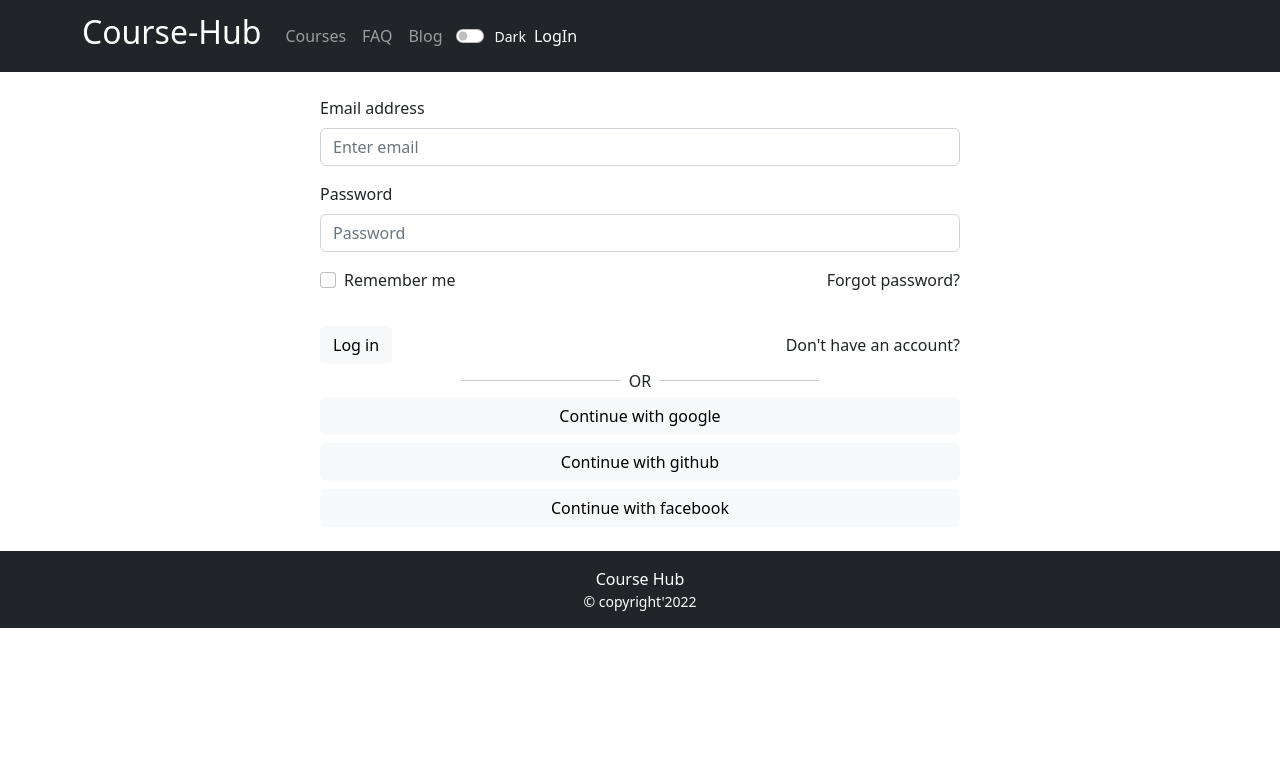
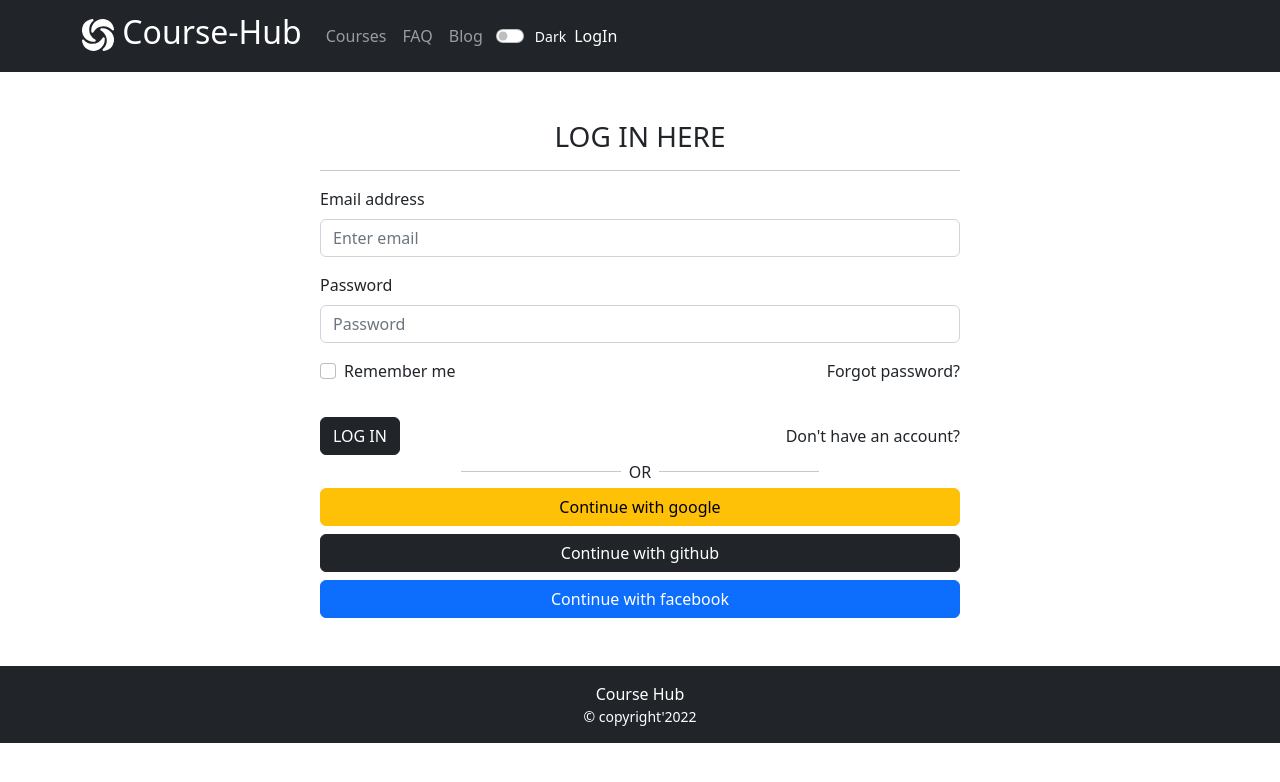
Before and after one commit to e-mm-u/Course-Hub-client, a React (Create React App) app: page /login in a window 1280 px wide. Shown: the top 782 px of the page. Built offline with nearby package versions, Linux system fonts and the light colour scheme; no server answers.

Commit message:
login-register-logo modified

```diff
--- a/src/components/courses/CourseSummaryCard.js
+++ b/src/components/courses/CourseSummaryCard.js
@@ -1,7 +1,6 @@
 import React from 'react';
 import { Button, Image } from 'react-bootstrap';
 import { LinkContainer } from 'react-router-bootstrap';
-import { FiDownload } from 'react-icons/fi';
 import { BsStarHalf } from 'react-icons/bs';
 
 const CourseSummaryCard = ({ course }) => {
--- a/src/components/logs/Login.js
+++ b/src/components/logs/Login.js
@@ -26,7 +26,7 @@ const Login = () => {
                 const user = userCredential.user;
                 console.log(user);
                 form.reset();
-                navigate(from , {replace:true});
+                navigate(from, { replace: true });
             }).catch(err => seterr(err.message))
 
     }
@@ -35,26 +35,30 @@ const Login = () => {
         googleLogin()
             .then((userCredential) => {
                 const user = userCredential.user;
-                navigate(from , {replace:true});
+                navigate(from, { replace: true });
             }).catch(err => console.error(err.message))
     }
     const handleGithubLogin = () => {
         githubLogin()
-            .then((userCredential)=>{
+            .then((userCredential) => {
                 const user = userCredential.user;
-                navigate(from , {replace:true});
-            }).catch(err=>console.error(err.message))
+                navigate(from, { replace: true });
+            }).catch(err => console.error(err.message))
     }
     const handleFacebookLogin = () => {
         facebookLogin()
-            .then((userCredential)=>{
+            .then((userCredential) => {
                 const user = userCredential.user;
-                navigate(from , {replace:true});
-            }).catch(err=>console.error(err.message))
+                navigate(from, { replace: true });
+            }).catch(err => console.error(err.message))
     }
 
     return (
-        <div className='w-50 mx-auto my-4'>
+        <div className='w-50 mx-auto my-5'>
+            <div className='text-center'>
+                <h3 >LOG IN HERE</h3>
+                <hr />
+            </div>
             <Form onSubmit={handleLogin}>
                 <Form.Group className="mb-3" controlId="form-email">
                     <Form.Label>Email address</Form.Label>
@@ -82,8 +86,8 @@ const Login = () => {
                 </Form.Group>
 
                 <div className='d-flex justify-content-between align-items-center'>
-                    <Button variant="light" type="submit">
-                        Log in
+                    <Button variant="dark" type="submit">
+                        LOG IN
                     </Button>
                     <LinkContainer to='/register'>
                         <p className='mb-0'> Don't have an account? </p>
@@ -97,13 +101,13 @@ const Login = () => {
             </div>
             {/* sign up buttons */}
             <div className='d-flex flex-column gap-2'>
-                <Button onClick={handleGoogleLogin} variant="light">
+                <Button onClick={handleGoogleLogin} variant="warning">
                     Continue with google
                 </Button>
-                <Button onClick={handleGithubLogin} variant="light">
+                <Button onClick={handleGithubLogin} variant="dark">
                     Continue with github
                 </Button>
-                <Button onClick={handleFacebookLogin} variant="light">
+                <Button onClick={handleFacebookLogin} variant="primary">
                     Continue with facebook
                 </Button>
             </div>
--- a/src/components/logs/Register.js
+++ b/src/components/logs/Register.js
@@ -30,8 +30,8 @@ const Register = () => {
             .then((userCredential) => {
                 user = userCredential.user;
                 console.log('create user  ', user);
-                handleUpdateProfile (name, photo);
-                navigate(from , {replace:true});
+                handleUpdateProfile(name, photo);
+                navigate(from, { replace: true });
             }).catch(err => console.error(err.message))
 
     }
@@ -47,6 +47,10 @@ const Register = () => {
     }
     return (
         <div className='w-50 mx-auto my-4'>
+            <div className='text-center'>
+                <h3>PLEASE   REGISTER</h3>
+                <hr/>
+            </div>
             <Form onSubmit={handleRegister}>
                 <Form.Group className="mb-3" controlId="form-email">
                     <Form.Label>Email address</Form.Label>
@@ -73,15 +77,15 @@ const Register = () => {
                     <Form.Control name='confirmpassword' type="password" placeholder="Re-type Password" />
                 </Form.Group>
 
-                <Form.Group className="mb-3">
+                {/* <Form.Group className="mb-3">
                     <Form.Text className="text-muted">
                         password doesn't match
                     </Form.Text>
-                </Form.Group>
+                </Form.Group> */}
 
                 <div className='d-flex justify-content-between align-items-center'>
-                    <Button variant="light" type="submit">
-                        Register
+                    <Button variant="dark" type="submit">
+                        REGISTER
                     </Button>
                     <LinkContainer to='/login'>
                         <p className='mb-0'> Already have an account? </p>
--- a/src/components/shared/Header.js
+++ b/src/components/shared/Header.js
@@ -5,6 +5,7 @@ import Nav from 'react-bootstrap/Nav';
 import Navbar from 'react-bootstrap/Navbar';
 import { LinkContainer } from 'react-router-bootstrap';
 import { AuthContext } from '../../contexts/AuthProvider';
+import { SiSololearn } from 'react-icons/si'
 import '../../css/navbar.css'
 
 const Header = () => {
@@ -20,7 +21,7 @@ const Header = () => {
             <Navbar bg='dark' variant='dark' className='sticky-top'>
                 <Container className='d-flex align-items-center justify-content-between'>
                     <LinkContainer to='/'>
-                        <Navbar.Brand ><h2>Course-Hub</h2></Navbar.Brand>
+                        <Navbar.Brand ><h2 className='align-self-center'><SiSololearn className='align-self-center'></SiSololearn> Course-Hub</h2></Navbar.Brand>
                     </LinkContainer>
                     <Nav className="me-auto d-flex flex-wrap align-items-center">
                         <LinkContainer to='/courses'>
```
